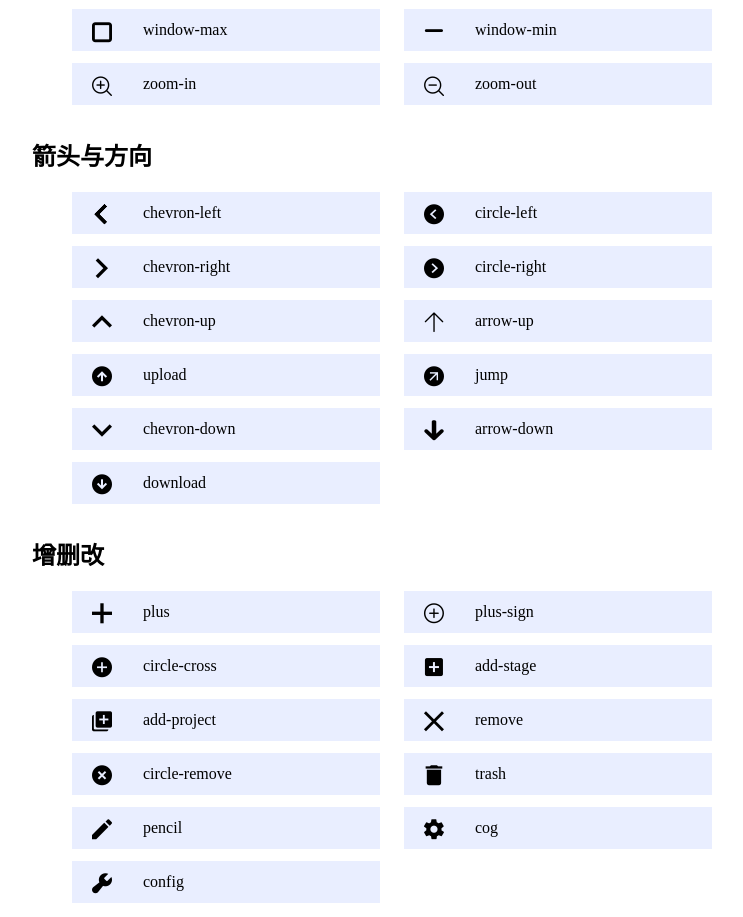
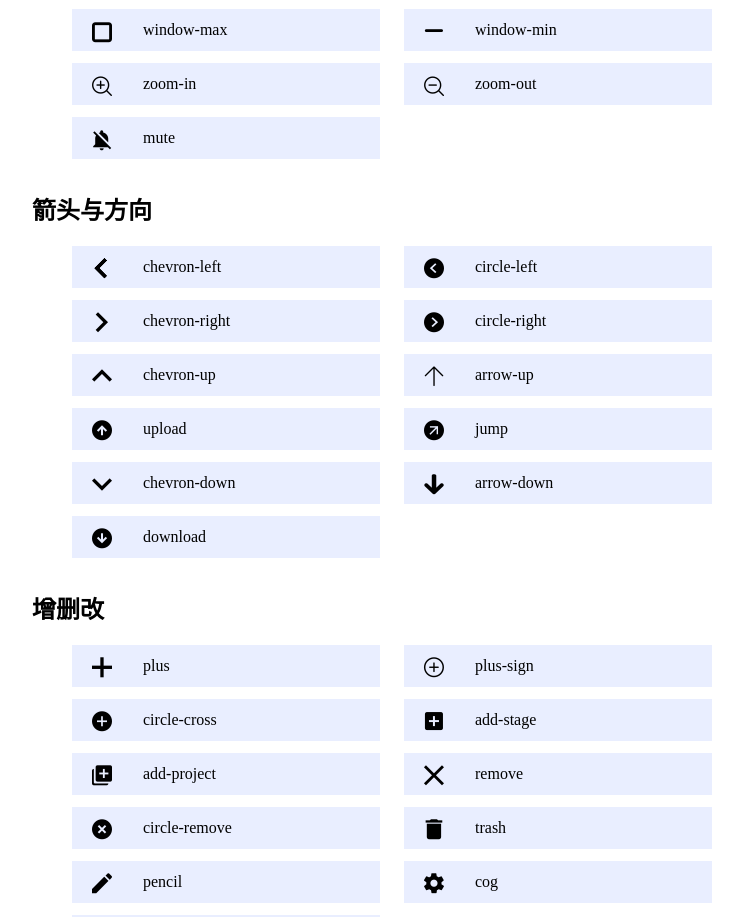
Before and after one commit to jianliaoim/icon-fonts, a website: page index.html in a window 1280 px wide. Shown: the part 2407-3324 px from the top of the page, without its empty margins (176-919 px from the left). Drawn offline with Linux system fonts and the light colour scheme.

Commit message:
icon-mute

```diff
--- a/index.html
+++ b/index.html
@@ -1,6 +1,7 @@
 
 <link rel="stylesheet" type="text/css" href="./teambition-ui-icons.css">
 <link rel="stylesheet" type="text/css" href="./style.css">
+<meta charset="UTF-8">
 <script type="text/javascript" src="copy.js" defer="true"></script>
 
 <div class="bs-docs-section tb-icon">
@@ -437,6 +438,11 @@
       <li data-copy="icon icon-zoom-out" class="copy">
         <span class="glyphicon icon icon-zoom-out"></span>
         <span class="glyphicon-class">zoom-out</span>
+      </li>
+
+      <li data-copy="icon icon-mute" class="copy">
+        <span class="glyphicon icon icon-mute"></span>
+        <span class="glyphicon-class">mute</span>
       </li>
     </ul>
 
--- a/teambition-ui-icons.css
+++ b/teambition-ui-icons.css
@@ -239,6 +239,7 @@
 .icon-jump:before {content: "\f16b";}
 .icon-collection:before {content: "\f16c";}
 .icon-members:before {content: "\f14f";}
+.icon-mute:before {content: "\f191";}
 
 /* Community */
 .icon-post:before {content: "\f151";}
```
Also changed, not shown: fonts/teambition-ui-icons.ttf, fonts/teambition-ui-icons.woff, 2 other files.
